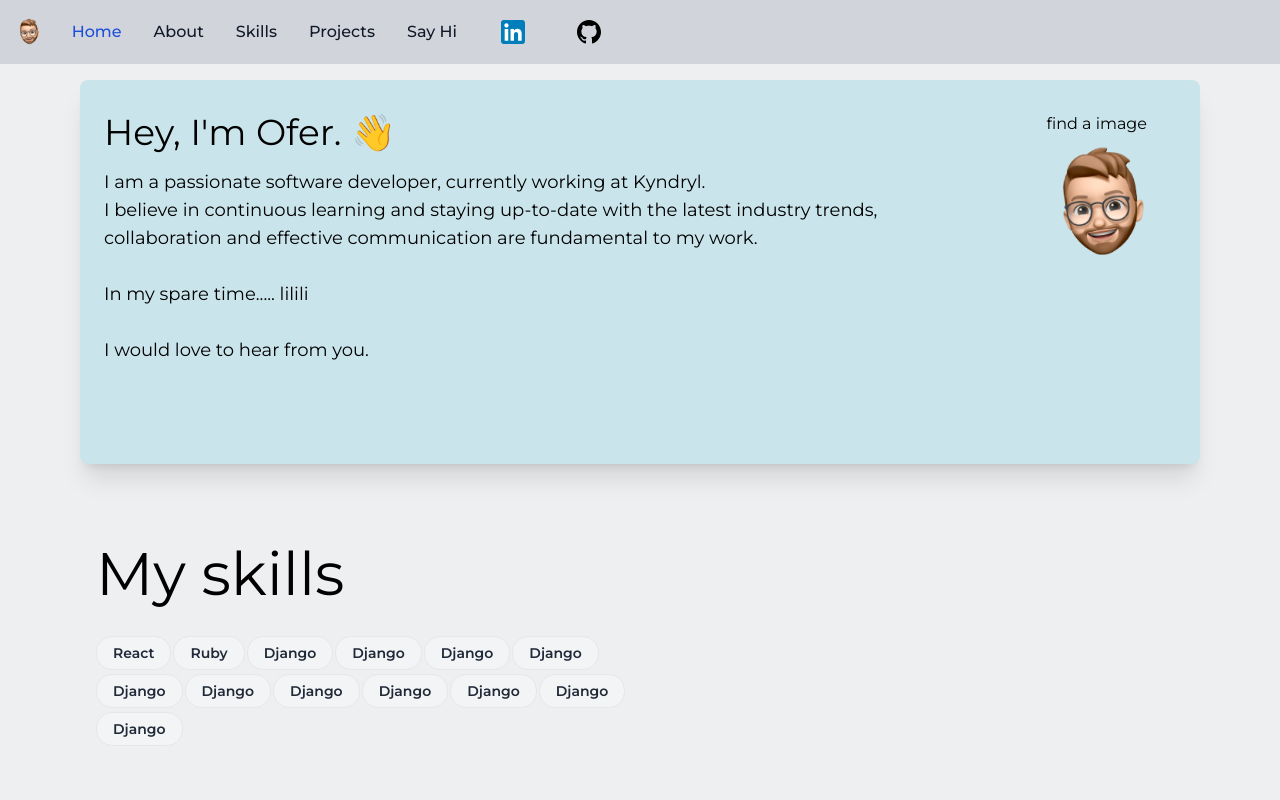
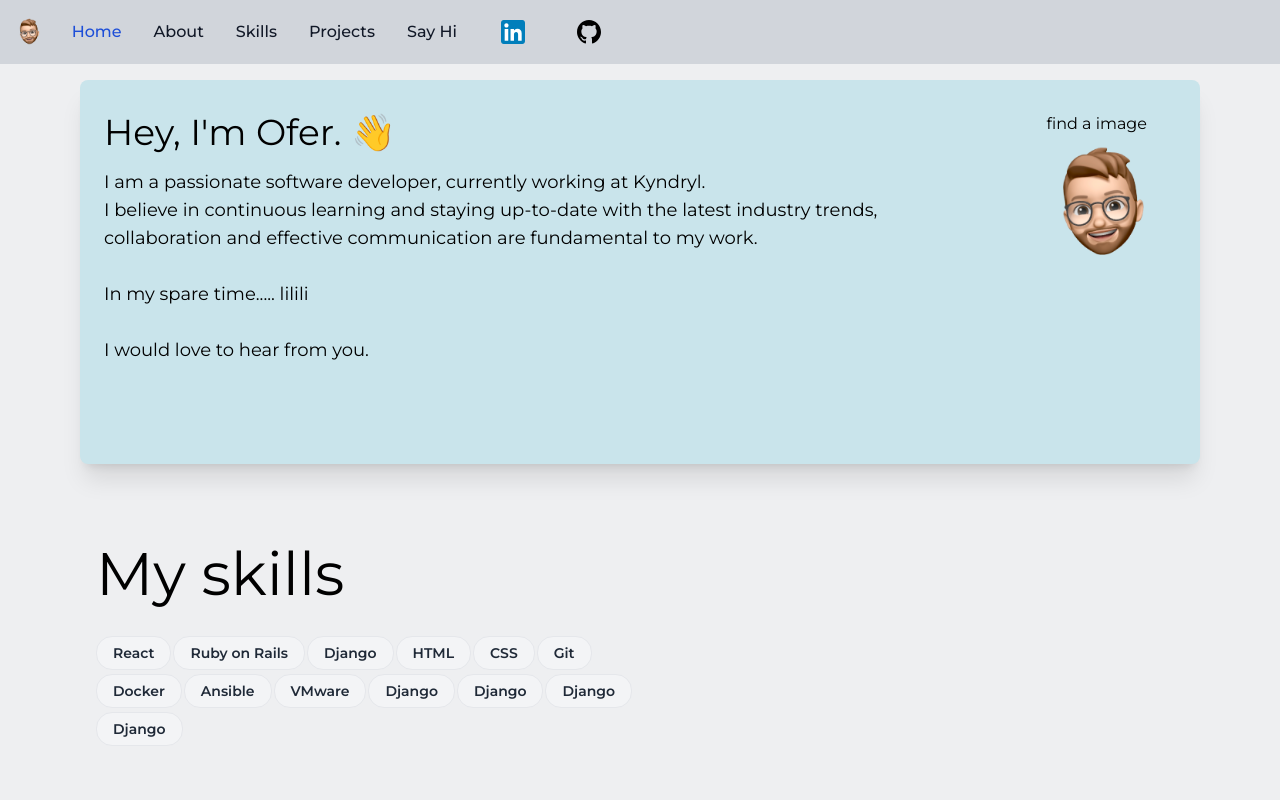
Before and after one commit to Oferlis/portfolio-website, a React (Create React App) app: page / in a window 1280 px wide. Shown: the top 800 px of the page. Built offline with nearby package versions, Linux system fonts and the light colour scheme.

Commit message:
edited skills

```diff
--- a/src/components/Skills.js
+++ b/src/components/Skills.js
@@ -3,14 +3,14 @@ export default function Skills() {
                 <h1 className="md:text-6xl text-xl w-1/4">My skills</h1>
                 <div className="w-1/2 flex flex-row flex-wrap my-8">
                     <p className="px-4 mr-0.5 mb-1 py-1.5 text-sm font-semibold text-gray-800 bg-gray-100 border border-gray-200 rounded-2xl "> React</p>
-                    <p className="px-4 mr-0.5 mb-1 py-1.5 text-sm font-semibold text-gray-800 bg-gray-100 border border-gray-200 rounded-2xl "> Ruby</p>
+                    <p className="px-4 mr-0.5 mb-1 py-1.5 text-sm font-semibold text-gray-800 bg-gray-100 border border-gray-200 rounded-2xl "> Ruby on Rails</p>
                     <p className="px-4 mr-0.5 mb-1 py-1.5 text-sm font-semibold text-gray-800 bg-gray-100 border border-gray-200 rounded-2xl "> Django</p>
-                    <p className="px-4 mr-0.5 mb-1 py-1.5 text-sm font-semibold text-gray-800 bg-gray-100 border border-gray-200 rounded-2xl "> Django</p>
-                    <p className="px-4 mr-0.5 mb-1 py-1.5 text-sm font-semibold text-gray-800 bg-gray-100 border border-gray-200 rounded-2xl "> Django</p>
-                    <p className="px-4 mr-0.5 mb-1 py-1.5 text-sm font-semibold text-gray-800 bg-gray-100 border border-gray-200 rounded-2xl "> Django</p>
-                    <p className="px-4 mr-0.5 mb-1 py-1.5 text-sm font-semibold text-gray-800 bg-gray-100 border border-gray-200 rounded-2xl "> Django</p>
-                    <p className="px-4 mr-0.5 mb-1 py-1.5 text-sm font-semibold text-gray-800 bg-gray-100 border border-gray-200 rounded-2xl "> Django</p>
-                    <p className="px-4 mr-0.5 mb-1 py-1.5 text-sm font-semibold text-gray-800 bg-gray-100 border border-gray-200 rounded-2xl "> Django</p>
+                    <p className="px-4 mr-0.5 mb-1 py-1.5 text-sm font-semibold text-gray-800 bg-gray-100 border border-gray-200 rounded-2xl "> HTML</p>
+                    <p className="px-4 mr-0.5 mb-1 py-1.5 text-sm font-semibold text-gray-800 bg-gray-100 border border-gray-200 rounded-2xl "> CSS</p>
+                    <p className="px-4 mr-0.5 mb-1 py-1.5 text-sm font-semibold text-gray-800 bg-gray-100 border border-gray-200 rounded-2xl "> Git</p>
+                    <p className="px-4 mr-0.5 mb-1 py-1.5 text-sm font-semibold text-gray-800 bg-gray-100 border border-gray-200 rounded-2xl "> Docker</p>
+                    <p className="px-4 mr-0.5 mb-1 py-1.5 text-sm font-semibold text-gray-800 bg-gray-100 border border-gray-200 rounded-2xl "> Ansible</p>
+                    <p className="px-4 mr-0.5 mb-1 py-1.5 text-sm font-semibold text-gray-800 bg-gray-100 border border-gray-200 rounded-2xl "> VMware</p>
                     <p className="px-4 mr-0.5 mb-1 py-1.5 text-sm font-semibold text-gray-800 bg-gray-100 border border-gray-200 rounded-2xl "> Django</p>
                     <p className="px-4 mr-0.5 mb-1 py-1.5 text-sm font-semibold text-gray-800 bg-gray-100 border border-gray-200 rounded-2xl "> Django</p>
                     <p className="px-4 mr-0.5 mb-1 py-1.5 text-sm font-semibold text-gray-800 bg-gray-100 border border-gray-200 rounded-2xl "> Django</p>
```
